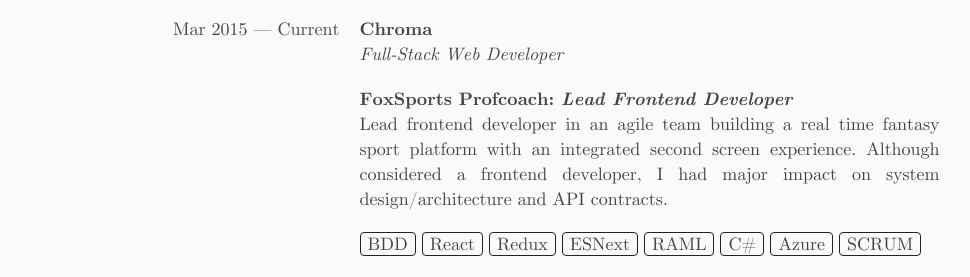
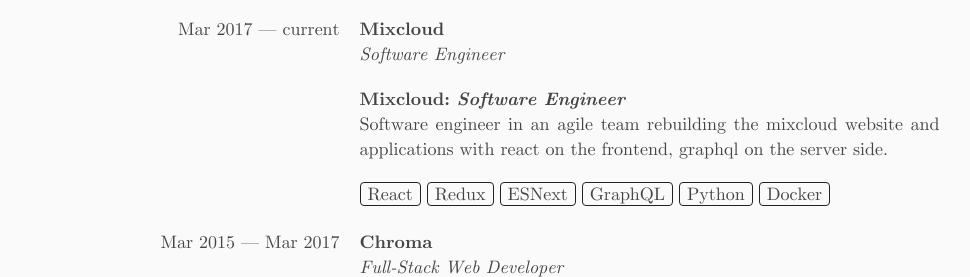
Before and after one commit to GregoryCollett/cv, a plain HTML site: page index.html in a window 1280 px wide. Shown: the part 468-745 px from the top of the page, without its empty margins (8-978 px from the left). Drawn offline with nearby package versions, Linux system fonts and the light colour scheme; some packages are replaced by stand-ins of ours; a script that the page names is missing.

Commit message:
Update index.html

```diff
--- a/index.html
+++ b/index.html
@@ -63,9 +63,28 @@
         <span>Experience</span>
         <a class="header-link no-print" href="#experience" title="Permalink to this headline">¶</a>
       </h2>
-
       <div>
-        <span class="cat five columns">Mar 2015 — Current</span>
+        <span class="cat five columns">Mar 2017 — current</span>
+        <p class="ten columns">
+          <strong class="edu-item">Mixcloud</strong>
+          <em class="edu-institution">Software Engineer</em>
+          <!-- <span>TDD Implementer, Innovator award winner.</span> -->
+        </p>
+        <p class="offset-by-five ten columns">
+          <strong class="edu-item">Mixcloud: <em>Software Engineer</em></strong>
+          <span>Software engineer in an agile team rebuilding the mixcloud website and applications with react on the frontend, graphql on the server side.</span>
+        </p>
+        <ul class="offset-by-five ten columns skills">
+          <li class="tag">React</li>
+          <li class="tag">Redux</li>
+          <li class="tag">ESNext</li>
+          <li class="tag">GraphQL</li>
+          <li class="tag">Python</li>
+          <li class="tag">Docker</li>
+        </ul>
+      </div>
+      <div>
+        <span class="cat five columns">Mar 2015 — Mar 2017</span>
         <p class="ten columns">
           <strong class="edu-item">Chroma</strong>
           <em class="edu-institution">Full-Stack Web Developer</em>
```
